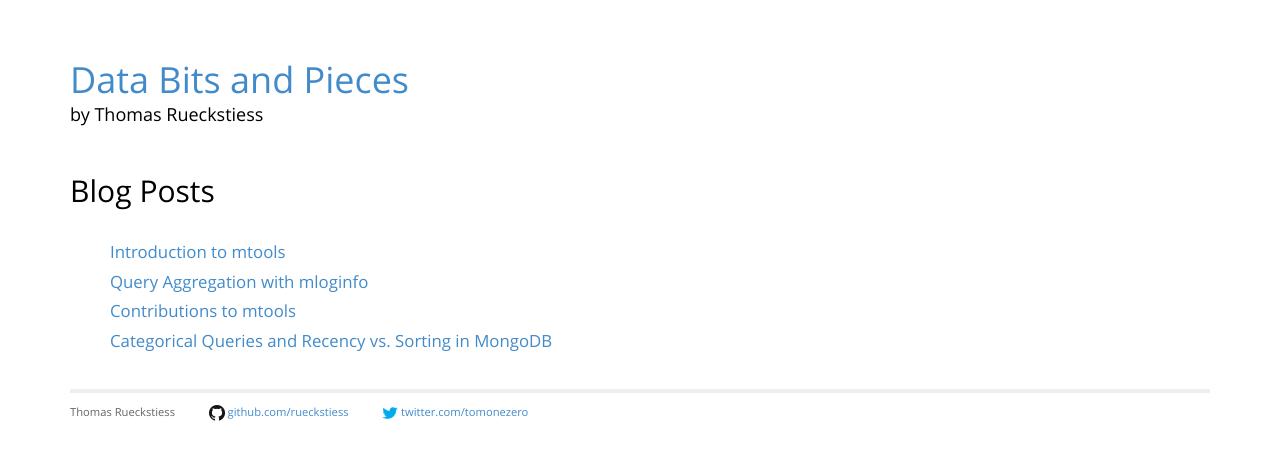
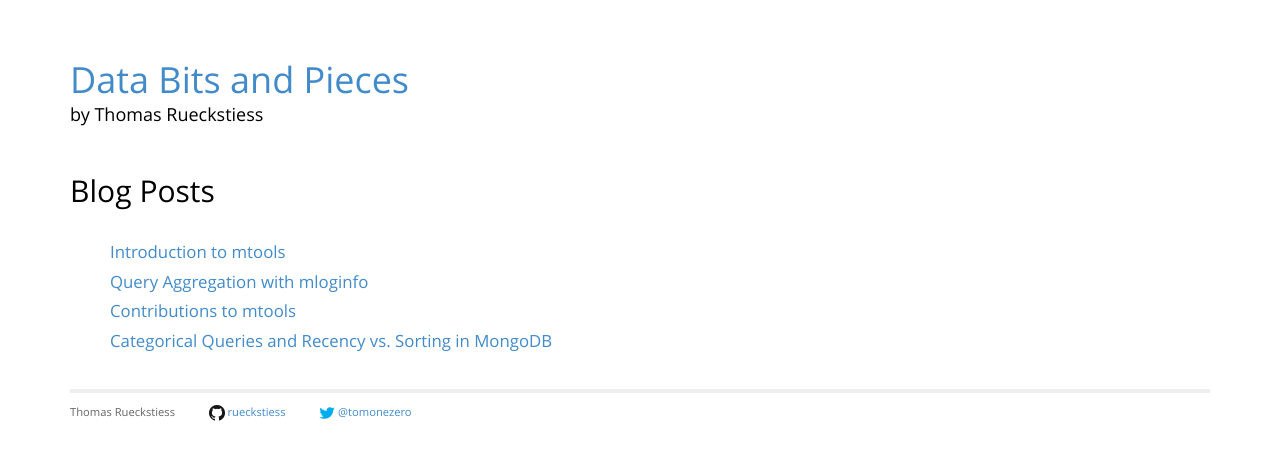
Before and after one commit to rueckstiess/rueckstiess.github.io, a Jekyll site: the page built from index.html, in a window 1280 px wide. Shown: the top 460 px of the page. Built offline with Jekyll 4.4.1, drawn with Linux system fonts in a browser that asks for light colours; Markdown is read by kramdown in place of the engine named in the settings; comment, search, counter and statistics services are not loaded.

Commit message:
shortened the github and twitter handles.

```diff
--- a/_layouts/default.html
+++ b/_layouts/default.html
@@ -40,12 +40,12 @@
                 </div>
                 <div class="contact">
                     <p>
-                    <img src='{{site.url}}/assets/github_mark_32.png' width="16"/>&nbsp;<a href="https://github.com/rueckstiess">github.com/rueckstiess</a><br />
+                    <img src='{{site.url}}/assets/github_mark_32.png' width="16"/>&nbsp;<a href="https://github.com/rueckstiess">rueckstiess</a><br />
                     </p>
                 </div>
                 <div class="contact">
                     <p>
-                    <img src='{{site.url}}/assets/bird_blue_32.png' width="16"/>&nbsp;<a href="https://twitter.com/tomonezero">twitter.com/tomonezero</a><br />
+                    <img src='{{site.url}}/assets/bird_blue_32.png' width="16"/>&nbsp;<a href="https://twitter.com/tomonezero">@tomonezero</a><br />
                     </p>
                 </div>
 
```
